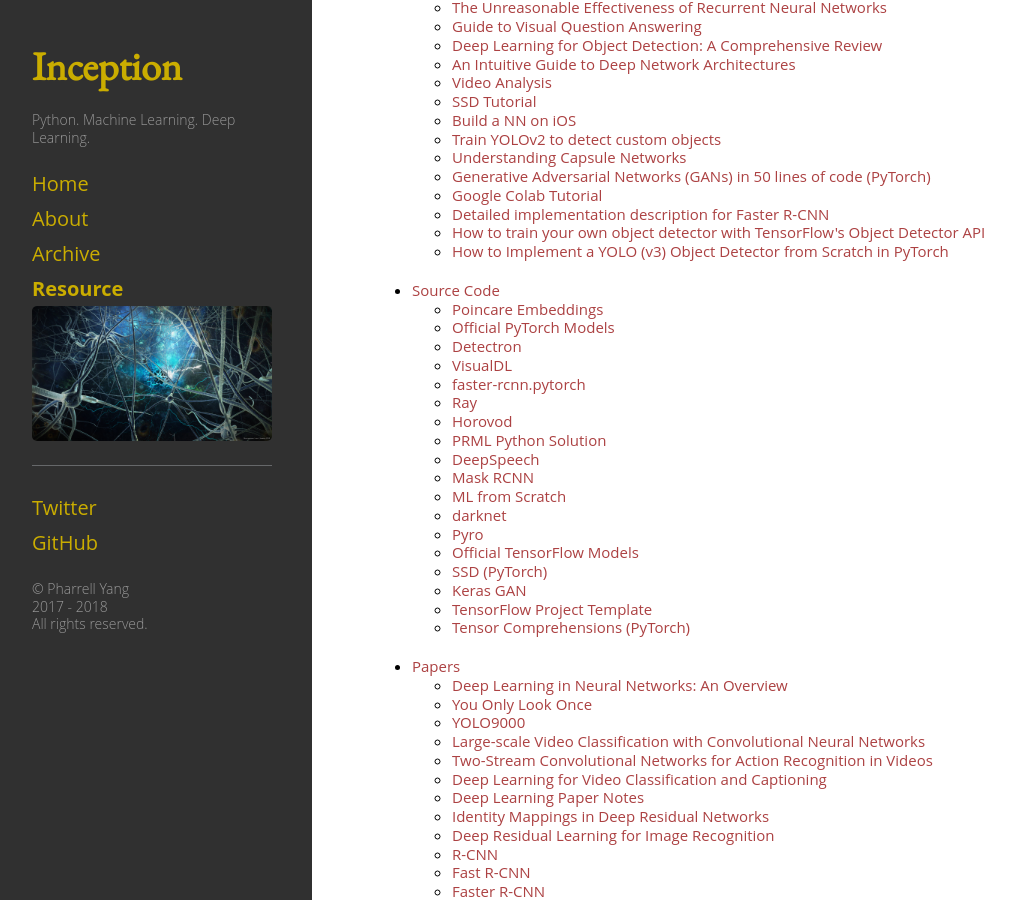
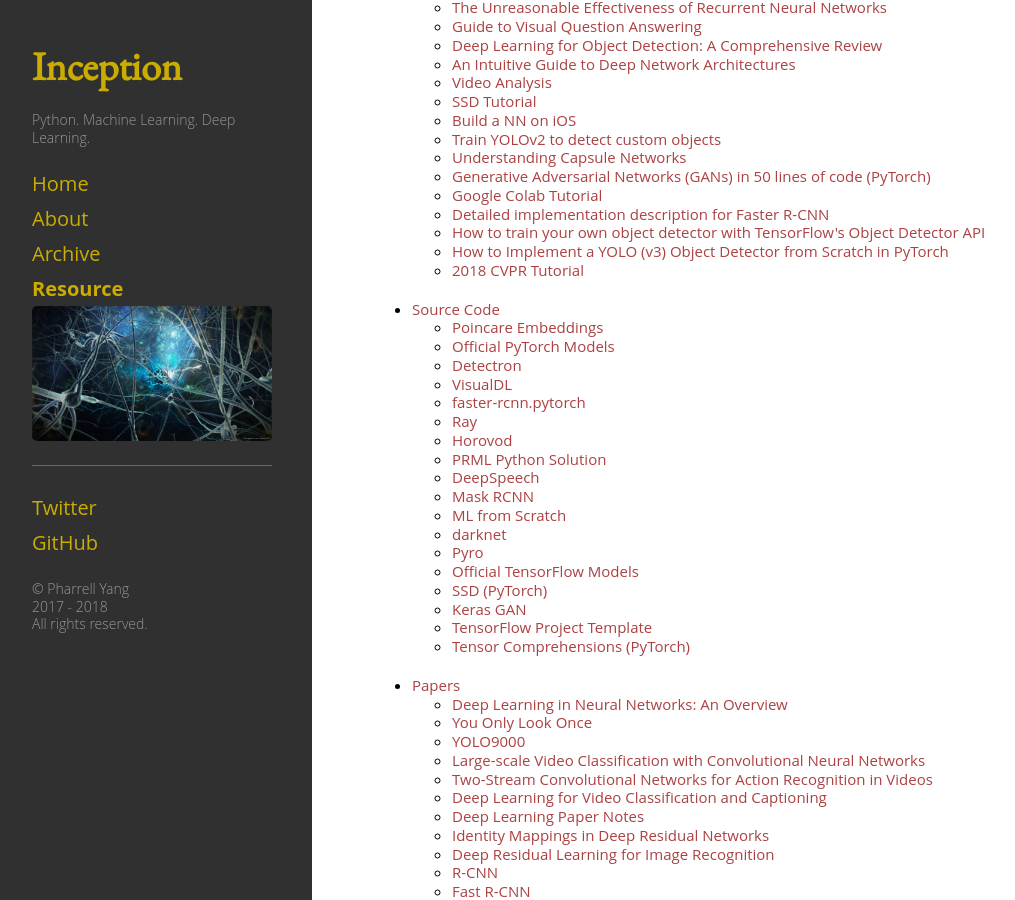
Before and after one commit to pharrellyhy/pharrellyhy.github.io.bakcup, a Jekyll site: the page built from resource.md, in a window 1280 px wide and 900 px high, scrolled down 437 px. Shown: the whole window, without its empty margins (8-1023 px from the left). Built offline with Jekyll 4.4.1, drawn with Linux system fonts in a browser that asks for light colours.

Commit message:
updates resource

```diff
--- a/_data/nav.yml
+++ b/_data/nav.yml
@@ -84,6 +84,9 @@
 
     - title: "How to Implement a YOLO (v3) Object Detector from Scratch in PyTorch"
       url: "https://www.kdnuggets.com/2018/05/implement-yolo-v3-object-detector-pytorch-part-1.html"
+
+    - title: "2018 CVPR Tutorial"
+      url: "http://cvpr2018.thecvf.com/program/tutorials"
 
 
 - title: "Source Code"
```
